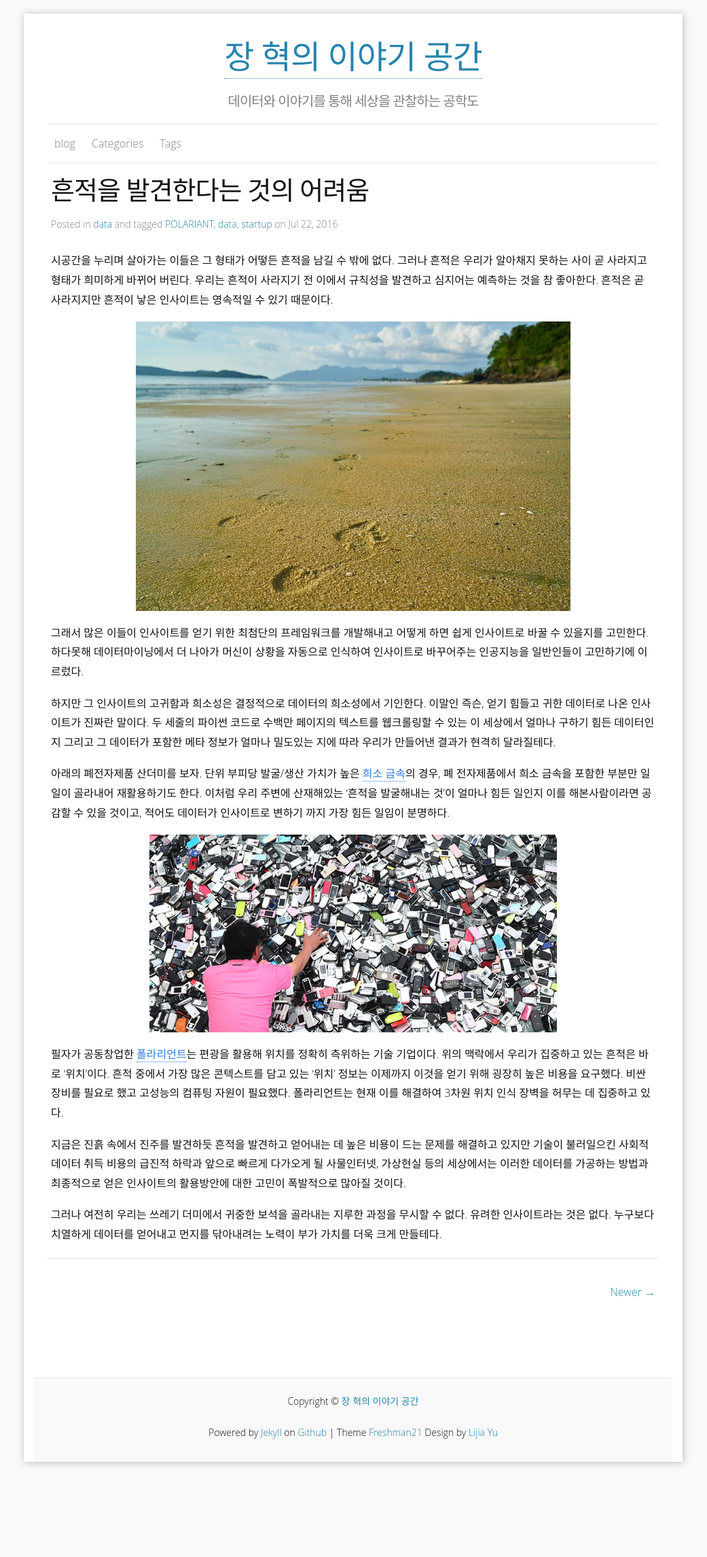
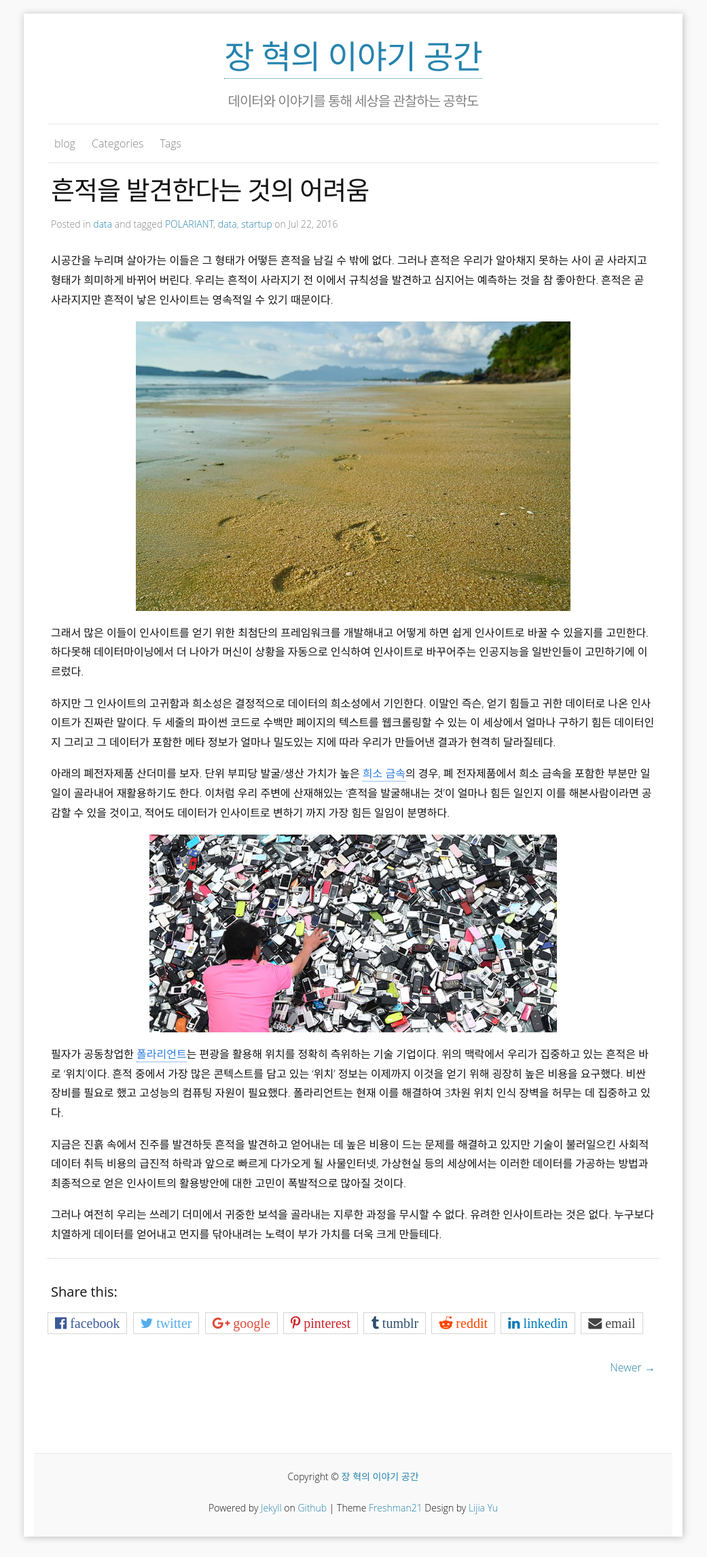
Before and after one commit to HyoukJang/HyoukJang.github.io, a Jekyll site: the page built from _posts/2016-07-22-Difficulties about discovering traces.md, in a window 1280 px wide. Shown: the whole page at 68% size, without its empty margins (120-1161 px from the left). Built offline with Jekyll 4.4.1, drawn with Linux system fonts in a browser that asks for light colours; nearby versions of some CDN libraries; some web fonts are replaced; comment, search, counter and statistics services are not loaded; before the commit the page ends 2181 px from its top, so only the background shows below that.

Commit message:
add social share plugin

```diff
--- a/_config.yml
+++ b/_config.yml
@@ -17,6 +17,13 @@
 google_analytics_key: UA-98488675-1 # put YOUR key here to enable tracking! (blank to disable)
 #aboutme: Hi, this is Lijia Yu.  # these are shown on aboutme-sidebar.
 #aboutme_photo: https://i.imgur.com/15BT1.jpg # your photo.
+
+### social plugin
+twitter_username:
+linkedin_username: andrew-hyouk-jang
+google_plus_username:
+facebook_username: hyouk.jang
+dribbble_username:
 
 
 ### Site setting:
--- a/_includes/footer.html
+++ b/_includes/footer.html
@@ -1,4 +1,6 @@
 <footer class="site-footer">
+
+
 
   <p>Copyright &copy; <a href="{{ site.baseurl }}/">{{site.title}}</a></p>
   <p>Powered by <a href="https://github.com/jekyll/jekyll">Jekyll</a>
@@ -10,4 +12,6 @@
   {% endif %}
   | Theme <a href="https://github.com/yulijia/freshman21/">Freshman21</a> Design by <a href="http://yulijia.net">Lijia Yu</a>
 
+
+
 </footer>
--- a/_includes/head.html
+++ b/_includes/head.html
@@ -23,6 +23,8 @@
 <link rel="stylesheet" href="{{ "/css/main.css" | prepend:site.baseurl}}">
 <link rel="canonical" href="{{ page.url | replace:'index.html','' |  prepend: site.url }}">
 <link rel="alternate" type="application/atom+xml" title="{{ site.title }}" href="{{ "/feed/index.xml" | prepend: site.url }}" />
+<link href="https://maxcdn.bootstrapcdn.com/font-awesome/4.7.0/css/font-awesome.min.css" rel="stylesheet">
+
 
 <script src="http://cdn.mathjax.org/mathjax/latest/MathJax.js?config=TeX-AMS-MML_HTMLorMML"></script>
 {% include adsense.html%}
--- /dev/null
+++ b/_includes/share-bar.html
@@ -0,0 +1,148 @@
+<div id="share-bar">
+
+	<h4>Share this:</h4>
+
+	<div class="share-buttons">
+	    <a  href="https://www.facebook.com/sharer/sharer.php?u={{ site.url }}{{ site.baseurl }}{{ page.url }}"
+	        onclick="window.open(this.href, 'pop-up', 'left=20,top=20,width=500,height=500,toolbar=1,resizable=0'); return false;"
+	        title="Share on Facebook" >
+	        <i class="fa fa-facebook-official share-button"> facebook</i>
+	    </a>
+
+	    <a  href="https://twitter.com/intent/tweet?text={{ page.title }}&url={{ site.url }}{{ site.baseurl }}{{ page.url }}"
+	        onclick="window.open(this.href, 'pop-up', 'left=20,top=20,width=500,height=500,toolbar=1,resizable=0'); return false;"
+	        title="Share on Twitter" >
+	        <i class="fa fa-twitter share-button"> twitter</i>
+	    </a>
+
+	    <a  href="https://plus.google.com/share?url={{ site.url }}{{ site.baseurl }}{{ page.url }}"
+	        onclick="window.open(this.href, 'pop-up', 'left=20,top=20,width=500,height=500,toolbar=1,resizable=0'); return false;"
+	        title="Share on Google+" >
+	        <i class="fa fa-google-plus share-button"> google</i>
+	    </a>
+
+	    <a  href="http://pinterest.com/pin/create/button/?url={{ site.url }}{{ site.baseurl }}{{ page.url }}"
+	        onclick="window.open(this.href, 'pop-up', 'left=20,top=20,width=900,height=500,toolbar=1,resizable=0'); return false;"
+	        title="Share on Pinterest" >
+	        <i class="fa fa-pinterest-p share-button"> pinterest</i>
+	    </a>
+
+	    <a  href="http://www.tumblr.com/share/link?url={{ site.url }}{{ site.baseurl }}{{ page.url }}"
+	        onclick="window.open(this.href, 'pop-up', 'left=20,top=20,width=900,height=500,toolbar=1,resizable=0'); return false;"
+	        title="Share on Tumblr" >
+	        <i class="fa fa-tumblr share-button"> tumblr</i>
+	    </a>
+
+	    <a  href="http://www.reddit.com/submit?url={{ site.url }}{{ site.baseurl }}{{ page.url }}"
+	        onclick="window.open(this.href, 'pop-up', 'left=20,top=20,width=900,height=500,toolbar=1,resizable=0'); return false;"
+	        title="Share on Reddit" >
+	        <i class="fa fa-reddit-alien share-button"> reddit</i>
+	    </a>
+
+	    <a  href="https://www.linkedin.com/shareArticle?mini=true&url={{ site.url }}{{ site.baseurl }}{{ page.url }}&title={{ page.title }}&summary={{ page.description }}&source={{ site.title }}"
+	        onclick="window.open(this.href, 'pop-up', 'left=20,top=20,width=500,height=500,toolbar=1,resizable=0'); return false;"
+	        title="Share on LinkedIn" >
+	        <i class="fa fa-linkedin share-button"> linkedin</i>
+	    </a>
+
+	    <a  href="mailto:?subject={{ page.title }}&amp;body=Check out this site {{ site.url }}{{ site.baseurl }}{{ page.url }}"
+	        title="Share via Email" >
+	        <i class="fa fa-envelope share-button"> email</i>
+	    </a>
+	</div>
+
+</div>
+
+<style>
+/* Share Bar */
+#share-bar {
+    font-size: 20px;
+}
+
+/* Title */
+#share-bar h4 {
+    margin-bottom: 10px;
+    font-weight: 500;
+}
+
+/* All buttons */
+.share-buttons {
+}
+
+/* Each button */
+.share-button {
+    margin: 0px;
+    margin-bottom: 10px;
+    margin-right: 3px;
+    border: 1px solid #D3D6D2;
+    padding: 5px 10px 5px 10px;
+}
+.share-button:hover {
+    opacity: 1;
+    color: #ffffff;
+}
+
+/* Facebook button */
+.fa-facebook-official {
+    color: #3b5998;
+}
+.fa-facebook-official:hover {
+    background-color: #3b5998;
+}
+
+/* Twitter button */
+.fa-twitter {
+    color: #55acee;
+}
+.fa-twitter:hover {
+    background-color: #55acee;
+}
+
+/* Google-PLus button */
+.fa-google-plus {
+    color: #dd4b39;
+}
+.fa-google-plus:hover {
+    background-color: #dd4b39;
+}
+
+/* Pinterest button */
+.fa-pinterest-p {
+    color: #cb2027;
+}
+.fa-pinterest-p:hover {
+    background-color: #cb2027;
+}
+
+/* Tumblr button */
+.fa-tumblr {
+    color: #32506d;
+}
+.fa-tumblr:hover {
+    background-color: #32506d;
+}
+
+/* Reddit button */
+.fa-reddit-alien {
+    color: #ff4500;
+}
+.fa-reddit-alien:hover {
+    background-color: #ff4500;
+}
+
+/* LinkedIn button */
+.fa-linkedin {
+    color: #007bb5;
+}
+.fa-linkedin:hover {
+    background-color: #007bb5;
+}
+
+/* Email button */
+.fa-envelope {
+    color: #444444;
+}
+.fa-envelope:hover {
+    background-color: #444444;
+}
+</style>
--- a/_layouts/post.html
+++ b/_layouts/post.html
@@ -29,6 +29,6 @@
   <hr />
 </div>
 
-
+{% include share-bar.html %}
 {% include page_pagination.html%}
 {% include comments.html %}
```
Also changed, not shown: _posts/2016-08-13-path-of-suffing-for-verification.md (+1 -1 lines), 1 other file.
